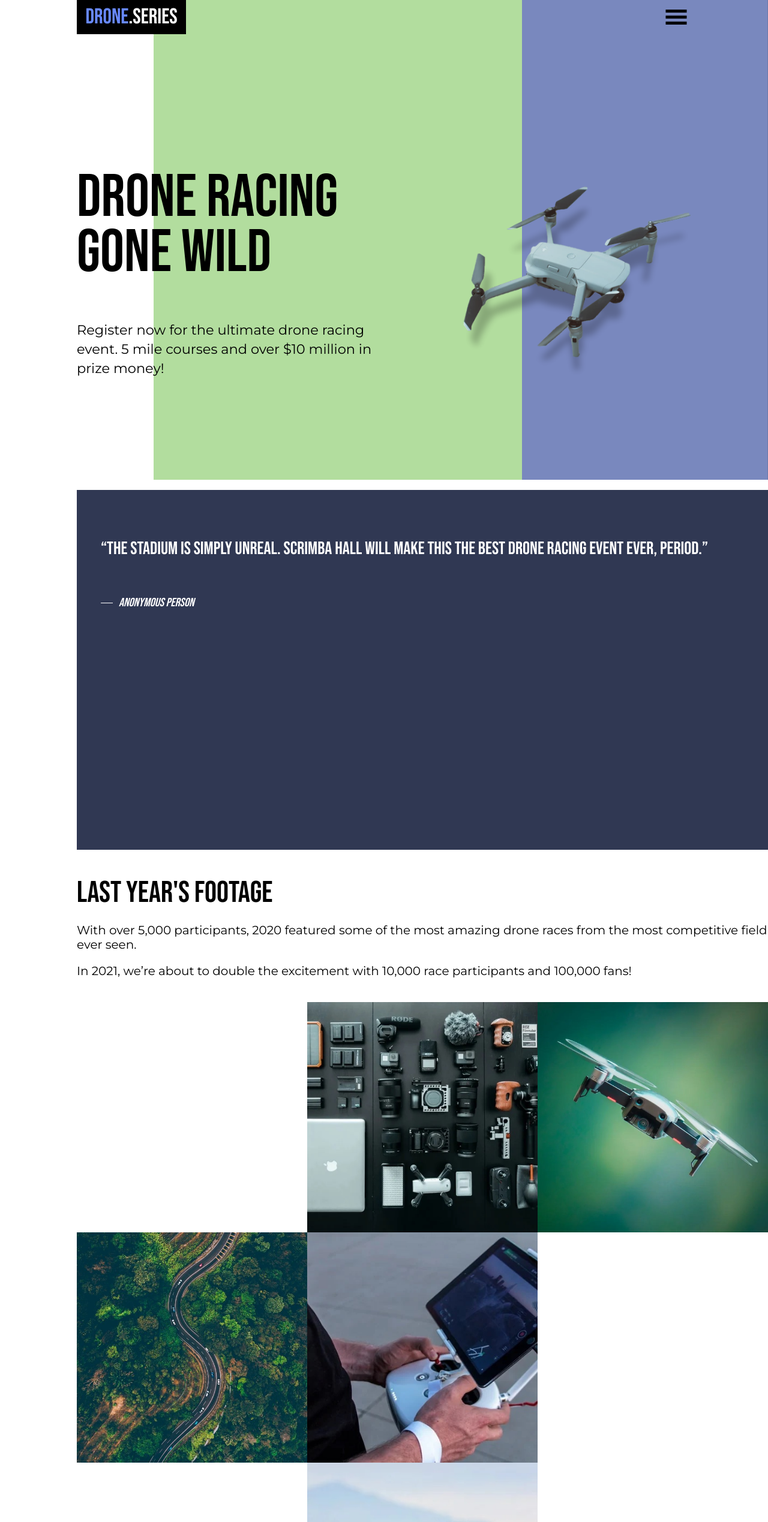
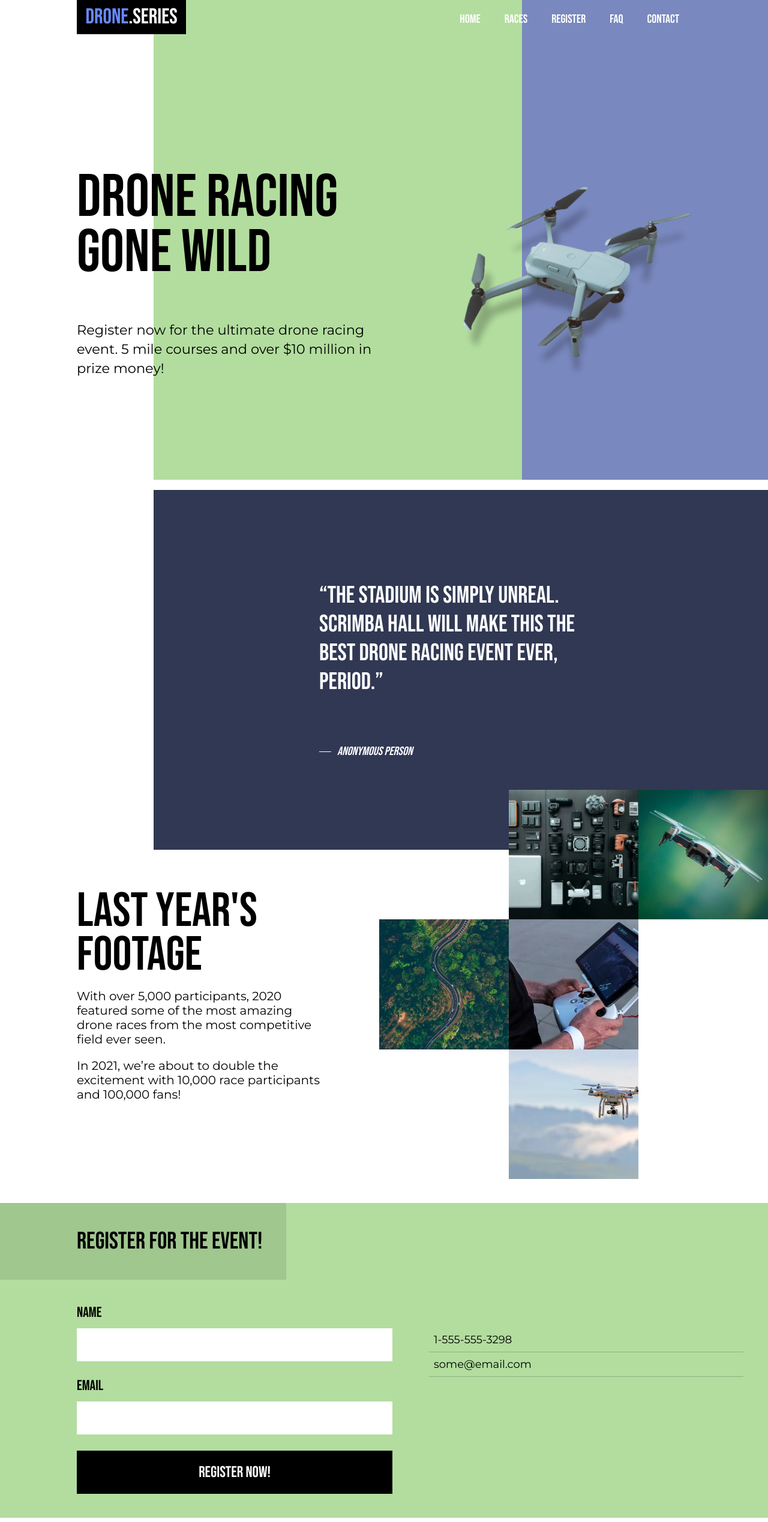
Before and after one commit to KRamBalaji/DroneEvent-LandingPage, a plain HTML site: page index.html in a window 1280 px wide. Shown: the top 2538 px of the page at 60% size. Drawn offline with Linux system fonts and the light colour scheme.

Commit message:
styled sections for desktop

```diff
--- a/style.css
+++ b/style.css
@@ -130,6 +130,7 @@ h1 {
 .drone {
   position: absolute;
   left: 0;
+  z-index: 1;
 }
 
 .blur {
@@ -345,4 +346,84 @@ button {
   .type p {
     width: 80%;
   }
+
+  /* Nav */
+
+  .menu-btn,
+  .exit-btn {
+    display: none;
+  }
+
+  nav ul {
+    transform: translateX(0);
+    width: unset;
+    background: none;
+    display: flex;
+    padding-top: 1em;
+    padding-bottom: 0;
+    position: unset;
+    height: auto;
+  }
+
+  nav ul li a {
+    font-size: 1rem;
+    padding: 0 1em;
+  }
+
+  /* Section 1 */
+
+  .quote {
+    width: 80%;
+    display: grid;
+    place-content: center;
+  }
+
+  blockquote,
+  cite {
+    width: 50%;
+    justify-self: center;
+  }
+
+  blockquote {
+    font-size: 2rem;
+  }
+
+  /* Section 2 */
+
+  .gallery {
+    display: flex;
+    gap: 4em;
+  }
+
+  .gallery-container {
+    margin-top: -5em;
+    z-index: 1;
+  }
+
+  h2 {
+    font-size: 4rem;
+    font-weight: normal;
+    line-height: 91.6%;
+  }
+
+  /* contact section */
+
+  .cols-2 {
+    display: flex;
+    gap: 3em;
+  }
+
+  .form-container,
+  .other-info {
+    flex-basis: 0;
+    flex-grow: 1;
+  }
+
+  .other-info {
+    margin-top: 2em;
+  }
+
+  input {
+    padding: 1.5em;
+  }
 }
```
